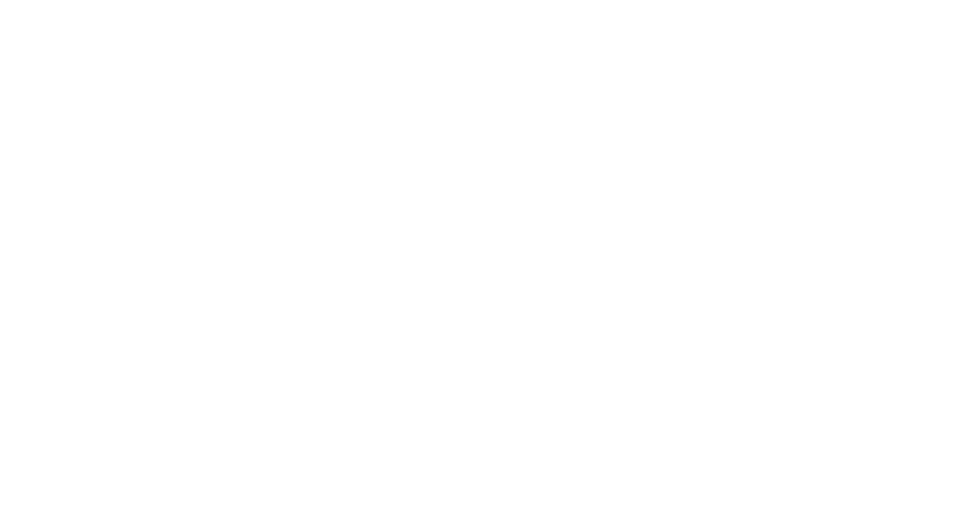
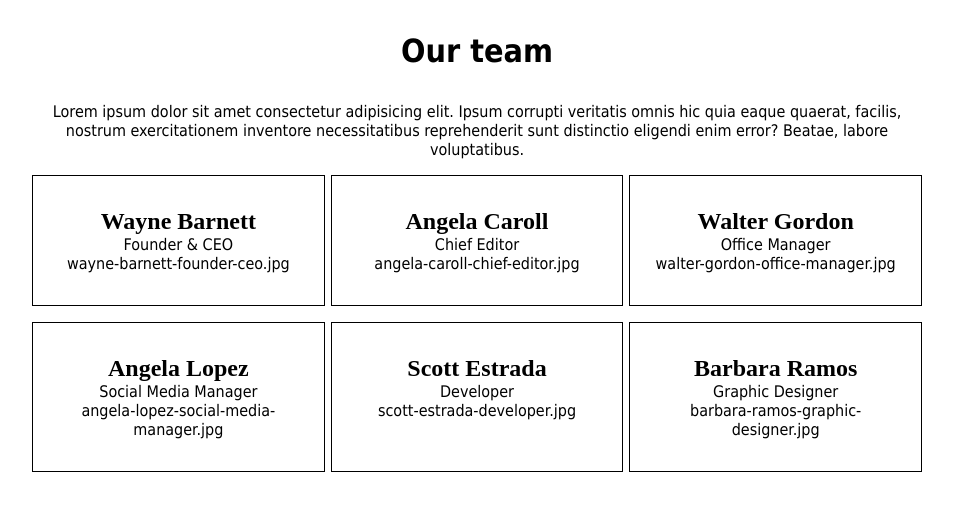
Before and after one commit to lazzaric92/js-our-team, a plain HTML site: page index.html in a window 1280 px wide. Shown: the whole page, without its empty margins (163-1116 px from the left). Drawn offline with Linux system fonts and the light colour scheme.

Commit message:
added for cyce to show on page members info

```diff
--- a/css/style.css
+++ b/css/style.css
@@ -3,3 +3,39 @@
     padding: 0;
     box-sizing: border-box;
 }
+
+body {
+    font-family: Tahoma, sans-serif;
+}
+
+.container {
+    width: 70%;
+    margin: 0 auto;
+}
+
+main {
+    text-align: center;
+}
+
+main h1{
+    margin: 2rem 0;
+}
+
+#output {
+    display: flex;
+    flex-wrap: wrap;
+    justify-content: space-around;
+}
+
+article {
+    border: 1px solid black;
+    width: calc(100% / 3 - 6px);
+    padding: 2rem 1rem;
+    margin-top: 1rem;
+}
+
+.card-name {
+    font-family: serif;
+    font-size: 1.5rem;
+    font-weight: bold;
+}
--- a/index.html
+++ b/index.html
@@ -7,7 +7,13 @@
     <title>Our Team</title>
 </head>
 <body>
-
+    <main>
+        <div class="container">
+            <h1>Our team</h1>
+            <p>Lorem ipsum dolor sit amet consectetur adipisicing elit. Ipsum corrupti veritatis omnis hic quia eaque quaerat, facilis, nostrum exercitationem inventore necessitatibus reprehenderit sunt distinctio eligendi enim error? Beatae, labore voluptatibus.</p>
+            <section id="output"></section>
+        </div>
+    </main>
 
     <script src="js/script.js"></script>
 </body>
--- a/js/script.js
+++ b/js/script.js
@@ -1,3 +1,5 @@
+const outputSectionEl = document.querySelector('#output');
+
 const ourTeam = [
     {
         Name: 'Wayne Barnett',
@@ -32,7 +34,14 @@ const ourTeam = [
 ]
 
 for (let index = 0; index < ourTeam.length; index++){
+    const articleEl = document.createElement('article');
     for (let key in ourTeam[index]) {
-        console.log(key + ': ' + (ourTeam[index])[key]);
+        const divEl = document.createElement('div');
+        divEl.append((ourTeam[index])[key]);
+        if(key == 'Name'){
+            divEl.classList.add('card-name');
+        }
+        articleEl.appendChild(divEl);
     }
+    outputSectionEl.appendChild(articleEl);
 }
```
Also changed, not shown: 1 other file.
